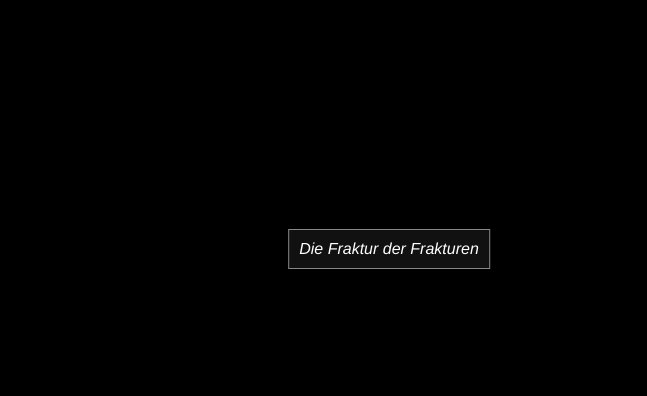
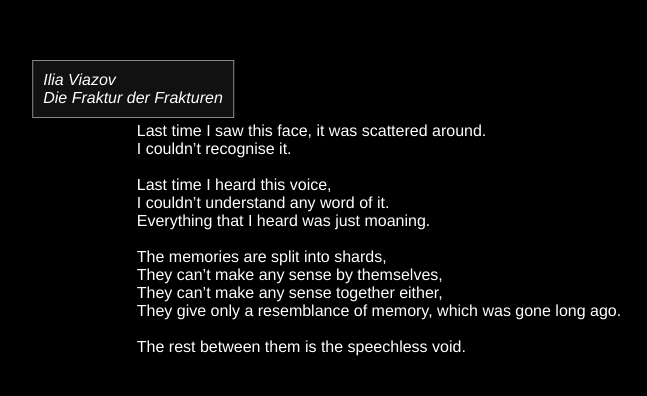
Before and after one commit to IliaViazov/die-fraktur-der-frakturen, a plain HTML site: page index.html in a window 1280 px wide. Shown: the part 161-557 px from the top of the page, without its empty margins (261-908 px from the left). Drawn offline with Linux system fonts and the light colour scheme.

Commit message:
Update index.html

```diff
--- a/index.html
+++ b/index.html
@@ -16,17 +16,58 @@
     body.big-cursor {
       cursor: url('cursor-big.svg') 32 32, auto;
     }
-  </style>
+  #startButton {
+    position: fixed;
+    top: 30%;
+    left: 30%;
+    transform: translate(-50%, -50%);
+    text-align: left;
+    z-index: 2;
+  }
+
+  .intro-text {
+    position: fixed;
+    top: 50%;
+    left: 50%;
+    transform: translate(-50%, -50%);
+    text-align: left;
+    color: white;
+    font-family: 'Franklin Gothic Medium', 'Arial Narrow', Arial, sans-serif;
+    max-width: 600px;
+    padding: 20px;
+    background: rgba(0,0,0,0.7);
+    border-radius: 8px;
+    margin-top: 0; /* Remove margin-top */
+  }
+</style>
 </head>
 <body>
-  <button id="startButton">Die Fraktur der Frakturen</button>
+  <button id="startButton">Ilia Viazov <br>Die Fraktur der Frakturen</button>
+  <div id="introText" class="intro-text">
+    <p>Last time I saw this face, it was scattered around.<br>
+        I couldn’t recognise it.<br><br>
+
+        Last time I heard this voice, <br>
+        I couldn’t understand any word of it.<br>
+        Everything that I heard was just moaning.<br>
+        <br>
+        The memories are split into shards,<br>
+        They can’t make any sense by themselves,<br>
+        They can’t make any sense together either,<br>
+        They give only a resemblance of memory, which was gone long ago.<br>
+        <br>
+        The rest between them is the speechless void.<br>
+      </p>
+  </div>
   <canvas id="myCanvas"></canvas>
 
   <script>
     const startButton = document.getElementById("startButton");
+    const introText = document.getElementById("introText");
 
     startButton.addEventListener("click", async () => {
       startButton.style.display = "none";
+      introText.style.display = "none";
 
       var i1 = 0;
       var i2 = 0;
@@ -89,7 +130,7 @@
       // === Hydra visuals ===
       const hydra = new Hydra({
         canvas: document.getElementById("myCanvas"),
-        detectAudio: true,
+        detectAudio: false,
       });
 
       setResolution(window.innerWidth,window.innerHeight);
```
